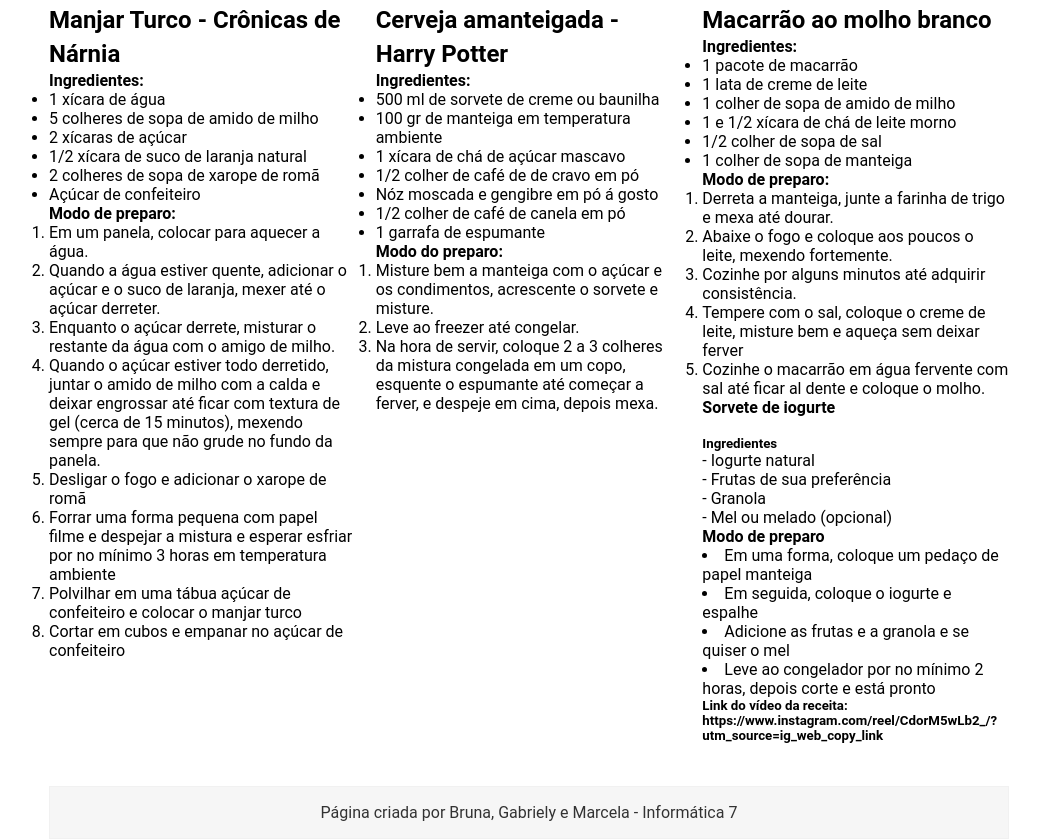
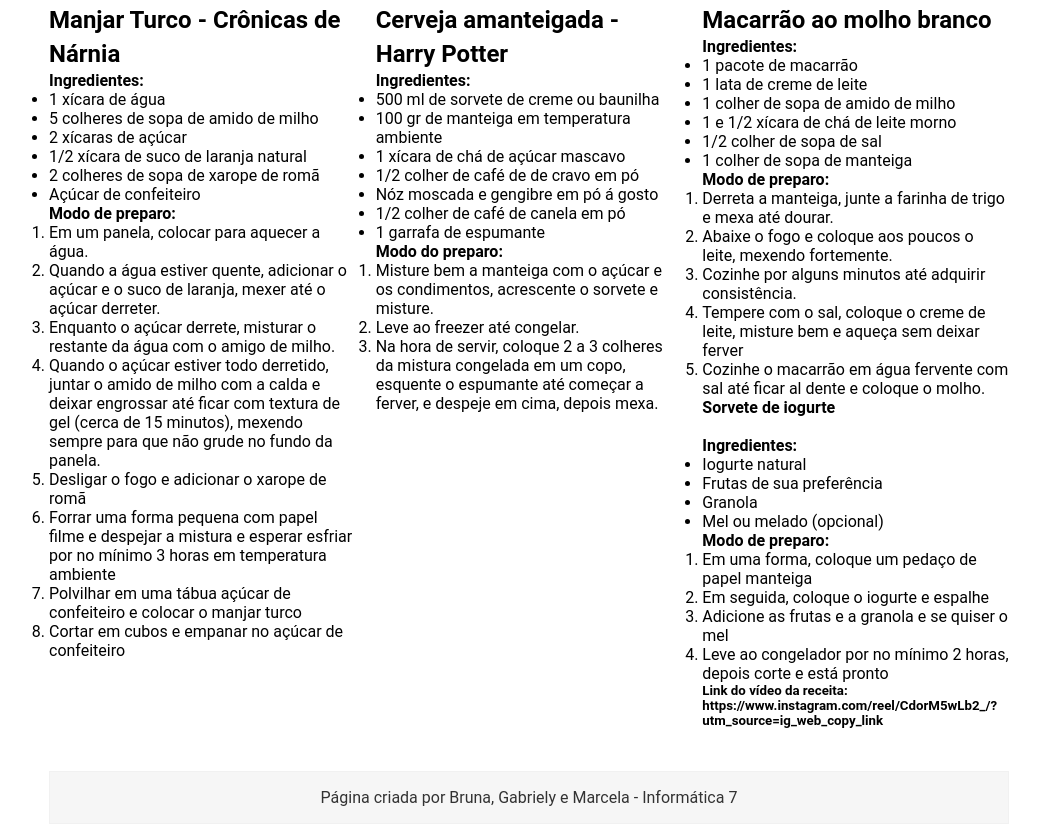
Before and after one commit to GabrielyAguiar/SiteReceitas, a plain HTML site: page index.html in a window 1280 px wide. Shown: the part 1464-2303 px from the top of the page, without its empty margins (111-1151 px from the left). Drawn offline with Linux system fonts and the light colour scheme.

Commit message:
Update index.html

```diff
--- a/index.html
+++ b/index.html
@@ -210,16 +210,20 @@
                 <div>
                 <h4>Sorvete de iogurte</h4>
                 <img src="image.png" alt="">
-                <h5>Ingredientes</h5>
-                <p>- Iogurte natural</p>
-                <p>- Frutas de sua preferência</p>
-                <p>- Granola</p>
-                <p>- Mel ou melado (opcional)</p>
-                <h4>Modo de preparo</h4>
+                <h4>Ingredientes:</h4>
+                <ul>
+                <li> Iogurte natural</li>
+                <li> Frutas de sua preferência</li>
+                <li> Granola</li>
+                <li> Mel ou melado (opcional)</li>
+                </ul>
+                <h4>Modo de preparo:</h4>
+                <ol>
                 <li>Em uma forma, coloque um pedaço de papel manteiga</li>
                 <li>Em seguida, coloque o iogurte e espalhe</li>
                 <li>Adicione as frutas e a granola e se quiser o mel</li>
                 <li>Leve ao congelador por no mínimo 2 horas, depois corte e está pronto</li>
+                </ol>
                 <h5>Link do vídeo da receita: https://www.instagram.com/reel/CdorM5wLb2_/?utm_source=ig_web_copy_link</h5>
                 </div>
 
```
